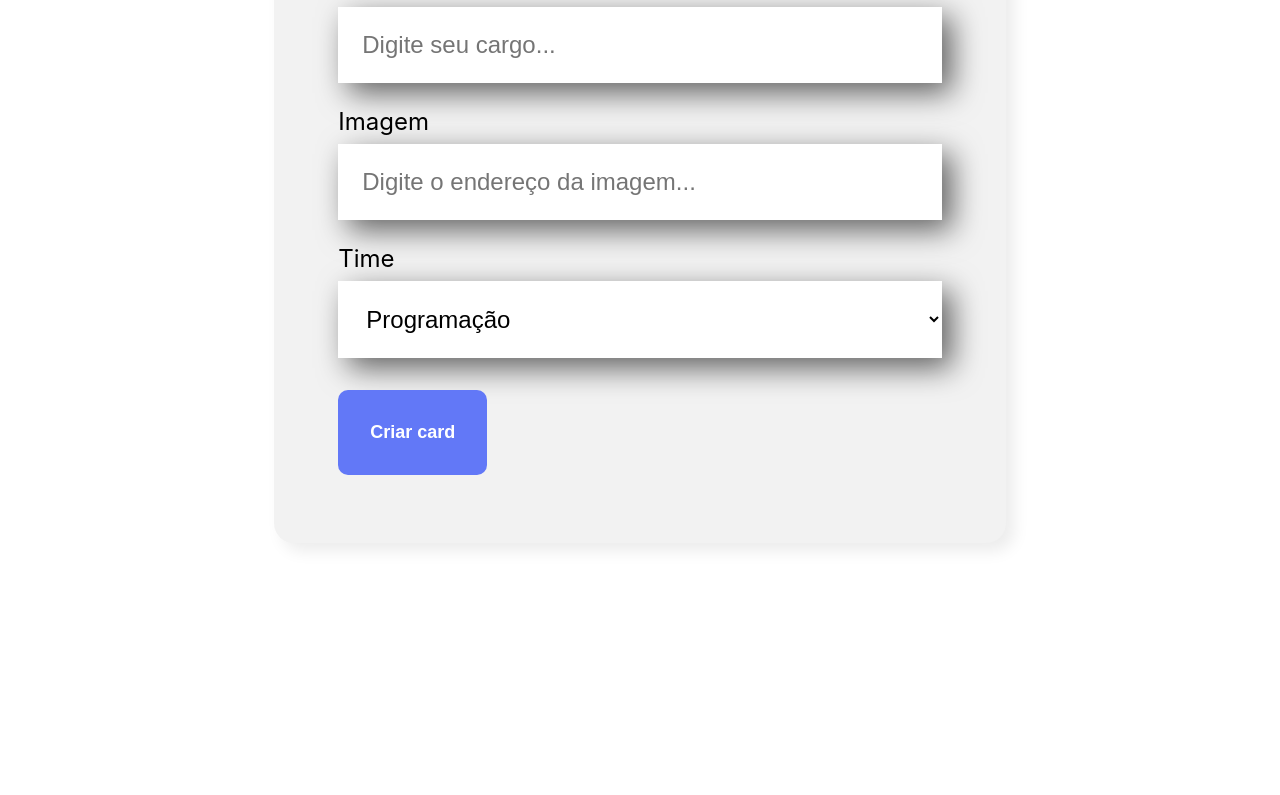
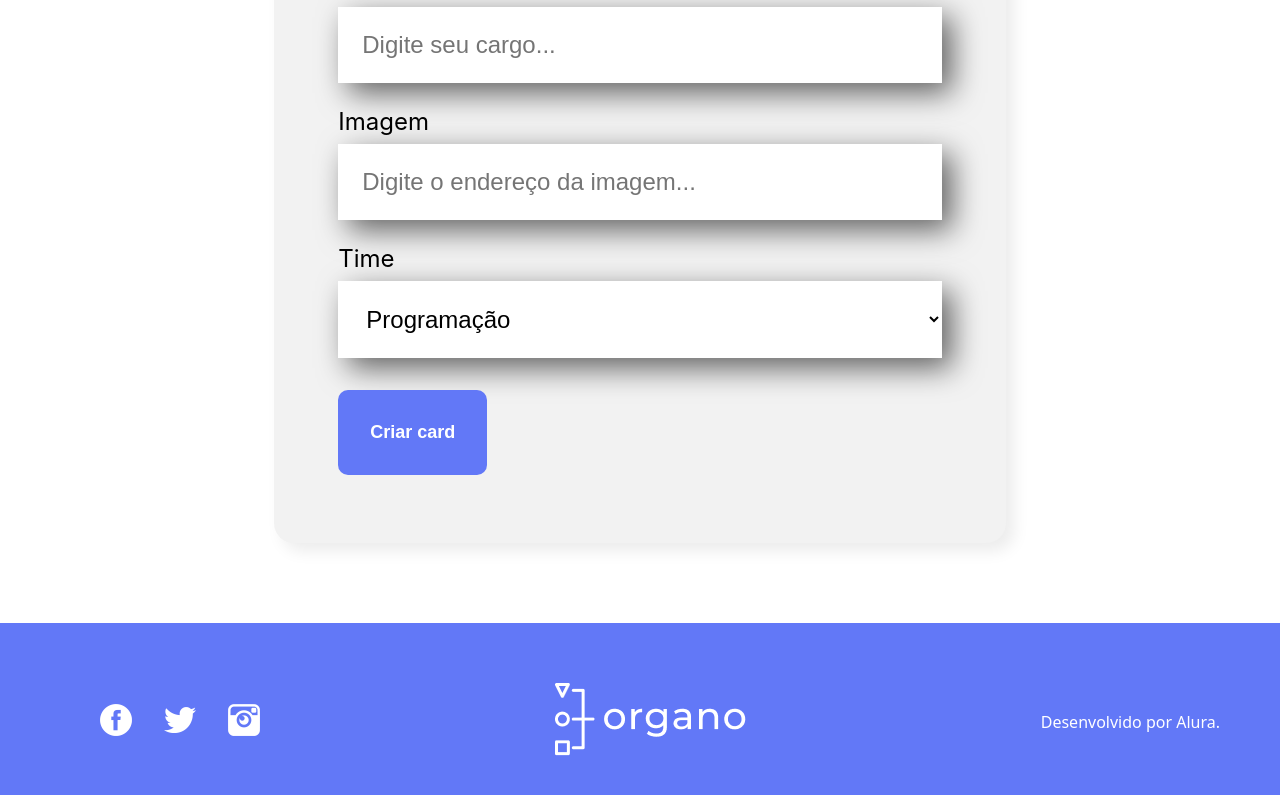
Before and after one commit to gbrllcavichion/organo, a React (Create React App) app: page / in a window 1280 px wide. Shown: the part 854-1649 px from the top of the page. Before the commit the page ends 1477 px from the top, so only its background shows below. Built offline with nearby package versions, Linux system fonts and the light colour scheme.

Commit message:
✨ Creating footer

```diff
--- a/src/App.js
+++ b/src/App.js
@@ -2,6 +2,7 @@ import { useState } from 'react';
 import Banner from './components/Banner/Banner';
 import Formulario from './components/Formulario';
 import Time from './components/Time'
+import Rodape from './components/Rodape';
 
 function App() {
 
@@ -64,6 +65,8 @@ function App() {
         colaboradores={colaboradores.filter(colaborador => colaborador.time === time.nome)}
       />)}
 
+      <Rodape/>
+
     </div>
   );
 }
--- /dev/null
+++ b/src/components/Rodape/Rodape.css
@@ -0,0 +1,18 @@
+.footer {
+    background: #6278F7;
+    color: #FFF;
+    padding: 60px;
+    display: flex;
+    justify-content: space-between;
+    align-items: center;
+    font-family: system-ui, -apple-system, BlinkMacSystemFont, 'Segoe UI', Roboto, Oxygen, Ubuntu, Cantarell, 'Open Sans', 'Helvetica Neue', sans-serif;
+}
+
+.footer ul li {
+    display: inline-block;
+    margin-right: 32px;
+}
+
+.footer ul li:last-child {
+    margin-right: 0;
+}
--- /dev/null
+++ b/src/components/Rodape/index.js
@@ -0,0 +1,36 @@
+import './Rodape.css'
+
+const Rodape = () => {
+    return(<footer className="footer">
+            <section>
+                <ul>
+                   <li>
+                        <a href="facebook.com" target="_blank">
+                        <img src="/imagens/fb.png" alt="Facebook" />
+                        </a>
+                    </li>
+                    <li>
+                        <a href="twitter.com" target="_blank">
+                        <img src="/imagens/tw.png" alt="Twitter" />
+                        </a>
+                    </li>
+                    <li>
+                        <a href="instagram.com" target="_blank">
+                        <img src="/imagens/ig.png" alt="Instagram" />
+                        </a>
+                    </li>
+                </ul>
+            </section>
+            <section>
+                <img src="/imagens/logo.png"/>
+            </section>
+            <section>
+                <p>
+                    Desenvolvido por Alura.
+                </p>
+            </section>
+        </footer>
+    )
+}
+
+export default Rodape
```
